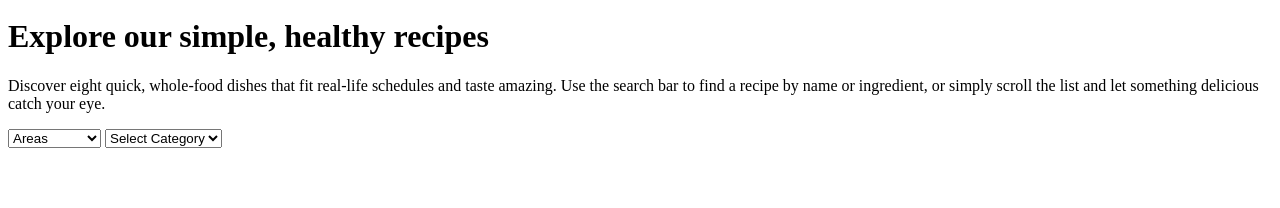
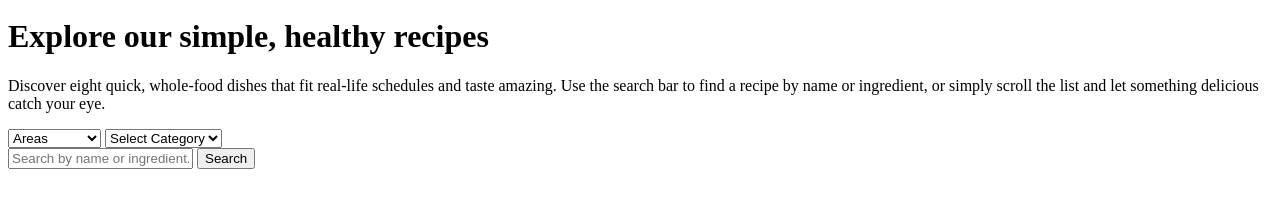
Before and after one commit to Glenda9031/Recipe_Finder_Website, a plain HTML site: page recipes.html in a window 1280 px wide. Shown: the part 94-302 px from the top of the page. Drawn offline with Linux system fonts and the light colour scheme; a web font is replaced by a local one.

Commit message:
Update recipes.html

```diff
--- a/recipes.html
+++ b/recipes.html
@@ -52,6 +52,11 @@
           <option value="Dessert">Dessert</option>
         </select>
       </div>
+
+      <div>
+        <input type="text" placeholder="Search by name or ingredient..." class="search-box">
+        <button class="find-button">Search</button>
+      </div>
     </div>
 
     <div class="recipe-container">
```
